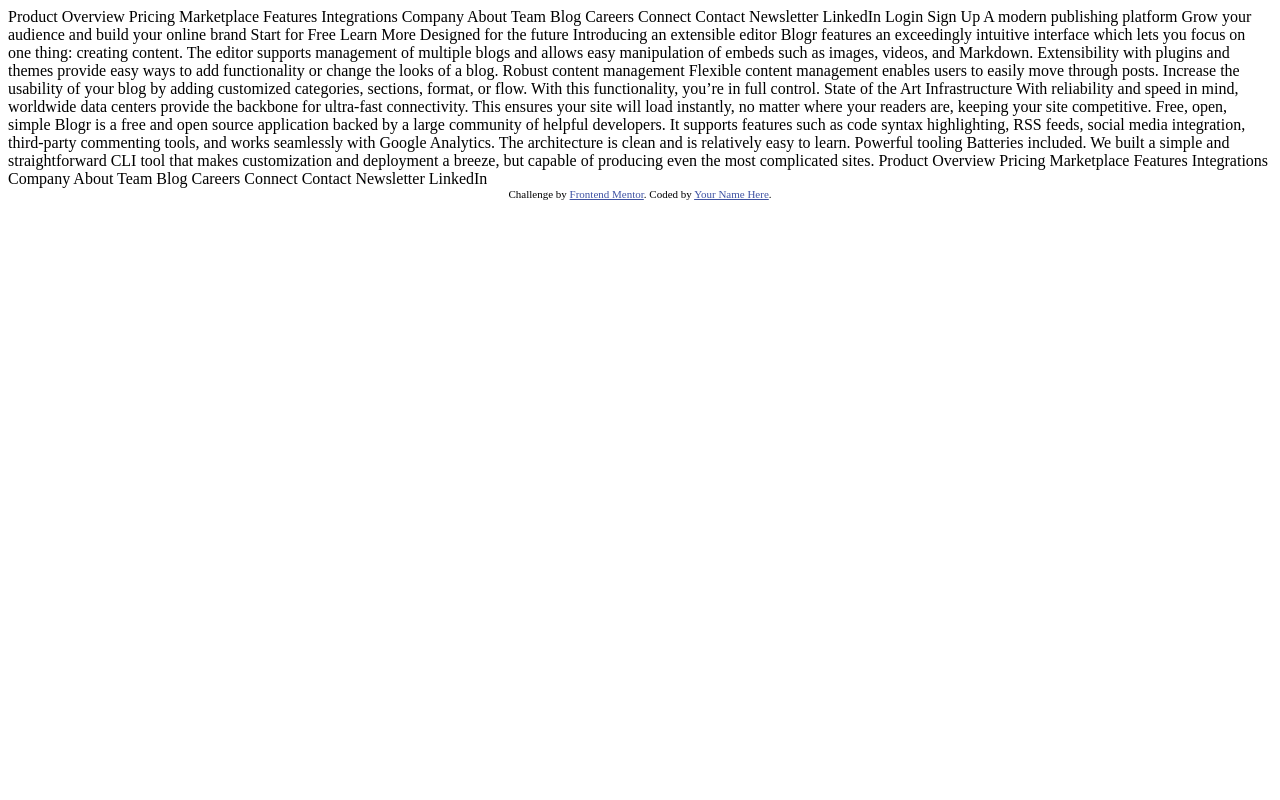
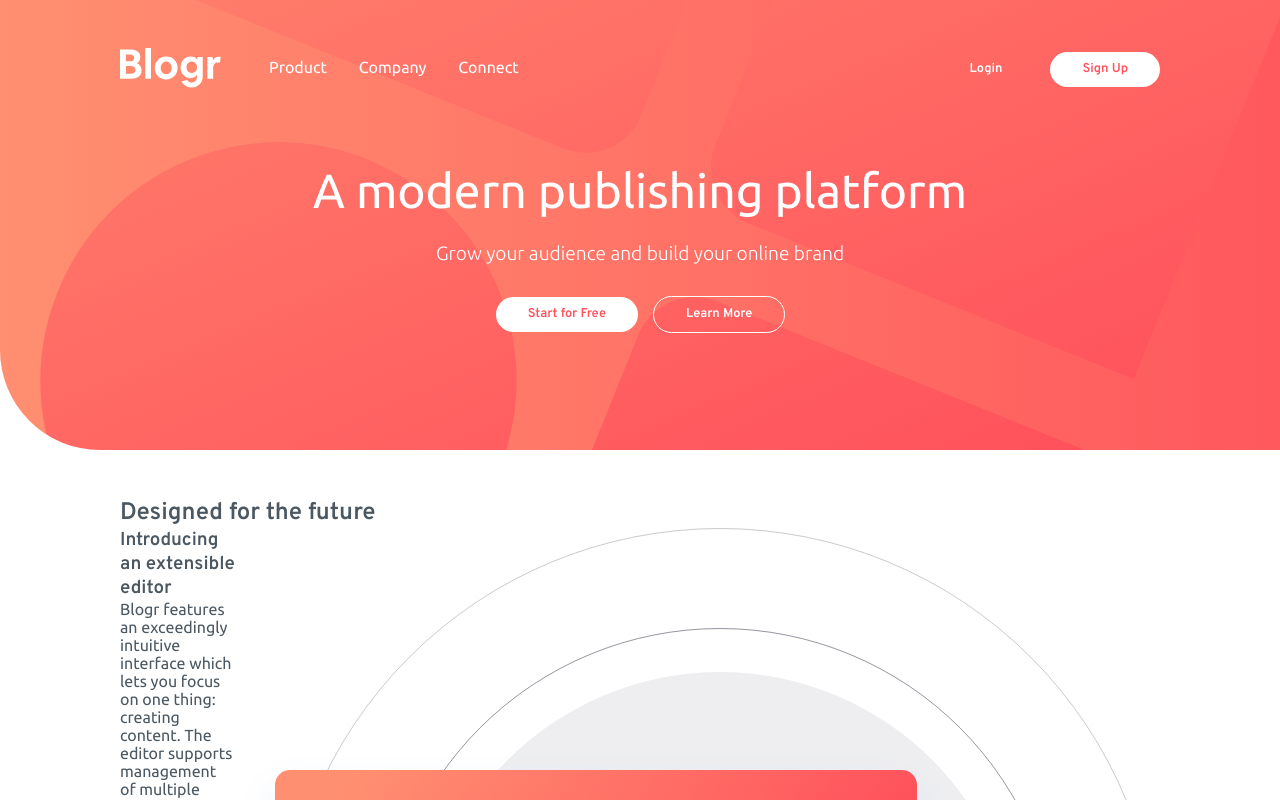
Before and after one commit to jhaganfilm/FrontendMentor_BlogrLandingPage, a plain HTML site: page index.html in a window 1280 px wide. Shown: the top 800 px of the page. Drawn offline with Linux system fonts and the light colour scheme.

Commit message:
Header section complete

```diff
--- a/index.html
+++ b/index.html
@@ -1,99 +1,99 @@
 <!DOCTYPE html>
 <html lang="en">
   <head>
-  <meta charset="UTF-8">
-  <meta name="viewport" content="width=device-width, initial-scale=1.0"> <!-- displays site properly based on user's device -->
+    <meta charset="UTF-8" />
+    <meta name="viewport" content="width=device-width, initial-scale=1.0" />
+    <!-- displays site properly based on user's device -->
 
-  <link rel="icon" type="image/png" sizes="32x32" href="./images/favicon-32x32.png">
-
+    <link
+      rel="icon"
+      type="image/png"
+      sizes="32x32"
+      href="./images/favicon-32x32.png"
+    />
+    <link rel="stylesheet" href="style.css" />
     <title>Frontend Mentor | [Blogr]</title>
-
-  <!-- Feel free to remove these styles or customise in your own stylesheet 👍 -->
-  <style>
-    .attribution { font-size: 11px; text-align: center; }
-    .attribution a { color: hsl(228, 45%, 44%); }
-  </style>
   </head>
   <body>
-  Product
-
-  Overview
-  Pricing
-  Marketplace
-  Features
-  Integrations
-
-  Company
-
-  About
-  Team
-  Blog
-  Careers
-
-  Connect
-
-  Contact
-  Newsletter
-  LinkedIn
-
-  Login
-  Sign Up
-
-  A modern publishing platform
-  Grow your audience and build your online brand
-
-  Start for Free
-  Learn More
-
-  Designed for the future
-
-  Introducing an extensible editor
-  Blogr features an exceedingly intuitive interface which lets you focus on one thing: creating content.
-  The editor supports management of multiple blogs and allows easy manipulation of embeds such as images,
-  videos, and Markdown. Extensibility with plugins and themes provide easy ways to add functionality or
-  change the looks of a blog.
-
-  Robust content management
-  Flexible content management enables users to easily move through posts. Increase the usability of your blog
-  by adding customized categories, sections, format, or flow. With this functionality, you’re in full control.
-
-  State of the Art Infrastructure
-  With reliability and speed in mind, worldwide data centers provide the backbone for ultra-fast connectivity.
-  This ensures your site will load instantly, no matter where your readers are, keeping your site competitive.
-
-  Free, open, simple
-  Blogr is a free and open source application backed by a large community of helpful developers. It supports
-  features such as code syntax highlighting, RSS feeds, social media integration, third-party commenting tools,
-  and works seamlessly with Google Analytics. The architecture is clean and is relatively easy to learn.
-
-  Powerful tooling
-  Batteries included. We built a simple and straightforward CLI tool that makes customization and deployment a breeze, but
-  capable of producing even the most complicated sites.
-
-  Product
-
-  Overview
-  Pricing
-  Marketplace
-  Features
-  Integrations
-
-  Company
-
-  About
-  Team
-  Blog
-  Careers
-
-  Connect
-
-  Contact
-  Newsletter
-  LinkedIn
+    <!-- Header -->
+    <header>
+      <nav class="container">
+        <div class="navigation">
+          <div class="logo">
+            <img src="./images/logo.svg" alt="" />
+          </div>
+          <div class="links">
+            <li><a href="#">Product</a></li>
+            <!-- Drop down: Overview Pricing Marketplace Features Integrations -->
+            <li><a href="#">Company</a></li>
+            <!-- About Team Blog Careers -->
+            <li><a href="#">Connect</a></li>
+            <!-- Contact Newsletter LinkedIn -->
+          </div>
+        </div>
+        <div class="nav-buttons">
+          <button class="btn btn-ghost">Login</button>
+          <button class="btn btn-white">Sign Up</button>
+        </div>
+      </nav>
+      <div class="hero">
+        <h1>A modern publishing platform</h1>
+        <p class="tagline">Grow your audience and build your online brand</p>
+        <div class="hero-buttons">
+          <button class="btn btn-white">Start for Free</button>
+          <button class="btn btn-outline">Learn More</button>
+        </div>
+      </div>
+    </header>
+    <!-- Section 1 -->
+    <section id="feature-one" class="feature-one container">
+      <h2>Designed for the future</h2>
+      <div class="wrapper">
+        <div class="main-left">
+          <h3>Introducing an extensible editor</h3>
+          <p>
+            Blogr features an exceedingly intuitive interface which lets you
+            focus on one thing: creating content. The editor supports management
+            of multiple blogs and allows easy manipulation of embeds such as
+            images, videos, and Markdown. Extensibility with plugins and themes
+            provide easy ways to add functionality or change the looks of a
+            blog.
+          </p>
+          <h3>Robust content management</h3>
+          <p>
+            Flexible content management enables users to easily move through
+            posts. Increase the usability of your blog by adding customized
+            categories, sections, format, or flow. With this functionality,
+            you’re in full control.
+          </p>
+        </div>
+        <div class="main-right">
+          <img src="./images/illustration-editor-desktop.svg" alt="" />
+        </div>
+      </div>
+    </section>
+    <section id="banner"></section>
+    <section id="feature-two"></section>
+    <footer></footer>
+    State of the Art Infrastructure With reliability and speed in mind,
+    worldwide data centers provide the backbone for ultra-fast connectivity.
+    This ensures your site will load instantly, no matter where your readers
+    are, keeping your site competitive. Free, open, simple Blogr is a free and
+    open source application backed by a large community of helpful developers.
+    It supports features such as code syntax highlighting, RSS feeds, social
+    media integration, third-party commenting tools, and works seamlessly with
+    Google Analytics. The architecture is clean and is relatively easy to learn.
+    Powerful tooling Batteries included. We built a simple and straightforward
+    CLI tool that makes customization and deployment a breeze, but capable of
+    producing even the most complicated sites. Product Overview Pricing
+    Marketplace Features Integrations Company About Team Blog Careers Connect
+    Contact Newsletter LinkedIn
 
     <div class="attribution">
-    Challenge by <a href="https://www.frontendmentor.io?ref=challenge" target="_blank">Frontend Mentor</a>.
-    Coded by <a href="#">Your Name Here</a>.
+      Challenge by
+      <a href="https://www.frontendmentor.io?ref=challenge" target="_blank"
+        >Frontend Mentor</a
+      >. Coded by <a href="#">Your Name Here</a>.
     </div>
   </body>
 </html>
--- /dev/null
+++ b/style.css
@@ -0,0 +1,234 @@
+@import url("https://fonts.googleapis.com/css2?family=Overpass:wght@300;600&display=swap");
+
+@import url("https://fonts.googleapis.com/css2?family=Ubuntu:ital,wght@0,300;0,400;0,500;0,700;1,300;1,400;1,500;1,700&display=swap");
+
+:root {
+  /* colors */
+  --primary-300: 355, 100%, 74%;
+  --primary-500: 356, 100%, 66%;
+  --primary-700: 356, 100%, 66%;
+  --white: 0, 0%, 100%;
+  --light-grey: 240, 2%, 79%;
+  --dark-grey: 207, 13%, 34%;
+  --black: 240, 10%, 16%;
+
+  /* gradients */
+  --gradient-red-start: 13, 100%, 72%;
+  --gradient-red-end: 353, 100%, 62%;
+  --gradient-blue-start: 237, 17%, 21%;
+  --gradient-blue-end: 237, 23%, 32%;
+
+  /* fonts */
+  --header-font: "Overpass", sans-serif;
+  --body-font: "Ubuntu", sans-serif;
+}
+
+* {
+  margin: 0;
+  padding: 0;
+  box-sizing: border-box;
+}
+
+body {
+  font-size: 16px;
+  font-family: Ubuntu, sans-serif;
+  color: hsl(var(--dark-grey));
+  background-color: hsl(var(--white));
+}
+
+h1,
+h2,
+h3,
+h4,
+h5,
+h6 {
+  font-family: var(--header-font);
+}
+
+a,
+li {
+  text-decoration: none;
+  list-style: none;
+  color: inherit;
+}
+
+/* Header */
+
+header {
+  background: url(./images/bg-pattern-intro-desktop.svg) center no-repeat,
+    linear-gradient(
+      90deg,
+      hsl(var(--gradient-red-start)),
+      hsl(var(--gradient-red-end))
+    );
+  background-size: 150% auto;
+  height: 450px;
+  width: 100%;
+  border-radius: 0 0 0 100px;
+}
+
+.container {
+  max-width: 1200px;
+  margin: 0 auto;
+}
+
+/* Nav */
+
+nav {
+  display: flex;
+  flex-direction: row;
+  padding: 3rem 5rem;
+  width: 100%;
+  justify-content: space-between;
+  align-items: center;
+}
+
+.navigation {
+  display: flex;
+  align-items: center;
+}
+
+.logo {
+  color: hsl(var(--white));
+  width: 100%;
+  margin-right: 1rem;
+}
+
+.links {
+  display: flex;
+  padding-bottom: 5px;
+}
+
+.links li {
+  margin-left: 2rem;
+  color: hsl(var(--white));
+}
+
+.links li a {
+  color: inherit;
+  position: relative;
+  padding-bottom: 8px;
+}
+
+.links li a:before {
+  content: "";
+  color: inherit;
+  position: absolute;
+  width: 100%;
+  height: 2px;
+  bottom: 0;
+  left: 0;
+  background-color: hsl(var(--white));
+  visibility: hidden;
+  transform: scaleX(0);
+  transition: all 0.2s ease-out;
+}
+
+.links li a:hover:before {
+  visibility: visible;
+  transform: scaleX(1);
+}
+
+.nav-buttons {
+  display: flex;
+  gap: 1rem;
+}
+
+.btn {
+  padding: 0.5rem 2rem;
+  border-radius: 2rem;
+  border: none;
+  font-family: var(--header-font);
+  font-size: 0.8rem;
+  line-height: 1.2rem;
+  cursor: pointer;
+  font-weight: 600;
+}
+
+.btn.btn-white {
+  background-color: hsl(var(--white));
+  color: hsl(var(--primary-700));
+}
+.btn.btn-white:hover {
+  background-color: transparent;
+  color: hsl(var(--white));
+  outline: 1px solid hsl(var(--white));
+}
+
+.btn.btn-outline {
+  background-color: transparent;
+  color: hsl(var(--white));
+  outline: 1px solid hsl(var(--white));
+}
+.btn.btn-outline:hover {
+  background-color: hsl(var(--white));
+  color: hsl(var(--primary-700));
+}
+
+.btn.btn-ghost {
+  background-color: transparent;
+  color: hsl(var(--white));
+}
+.btn.btn-ghost:hover {
+  background-color: hsl(var(--white));
+  color: hsl(var(--primary-700));
+}
+
+/* Hero */
+
+.hero {
+  display: flex;
+  flex-direction: column;
+  justify-content: center;
+  align-items: center;
+  gap: 1rem;
+  color: hsl(var(--white));
+}
+
+.hero h1 {
+  margin-top: 1.5rem;
+  font-size: 3rem;
+  font-weight: 400;
+  font-family: var(--body-font);
+}
+
+.hero .tagline {
+  font-size: 1.2rem;
+  font-weight: 300;
+  margin-top: 0.5rem;
+}
+
+.hero-buttons {
+  display: flex;
+  gap: 1rem;
+  margin-top: 1rem;
+}
+
+/* Section 1 */
+
+section {
+  padding: 4rem 0;
+  width: 100%;
+  padding: 3rem 5rem;
+}
+/*
+.feature-one {
+  justify-content: center;
+  align-items: center;
+} */
+
+section .wrapper {
+  display: grid;
+  grid-template-columns: 1fr 1fr;
+}
+
+/* .wrapper .main-left {
+  flex: 1;
+} */
+
+.wrapper .main-left img {
+  width: 100%;
+}
+/* .wrapper .main-right {
+  flex: 1;
+} */
```
Also changed, not shown: script.js (added). Lines whose indentation alone changed are shown as unchanged.
